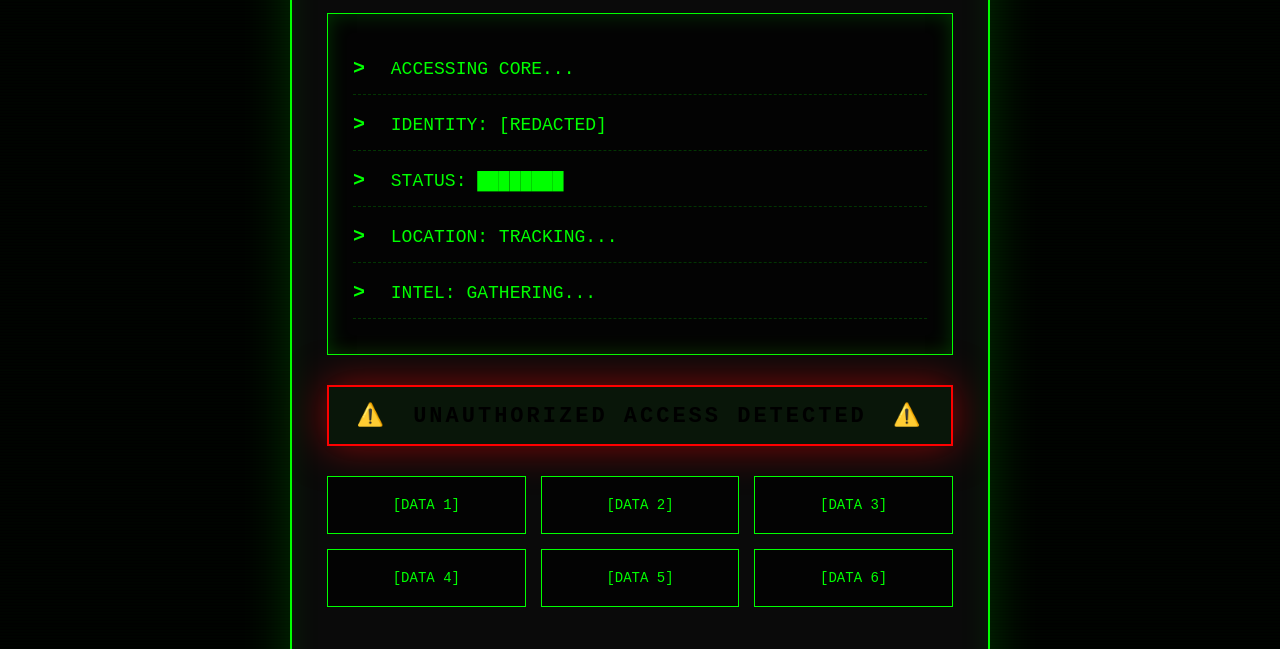
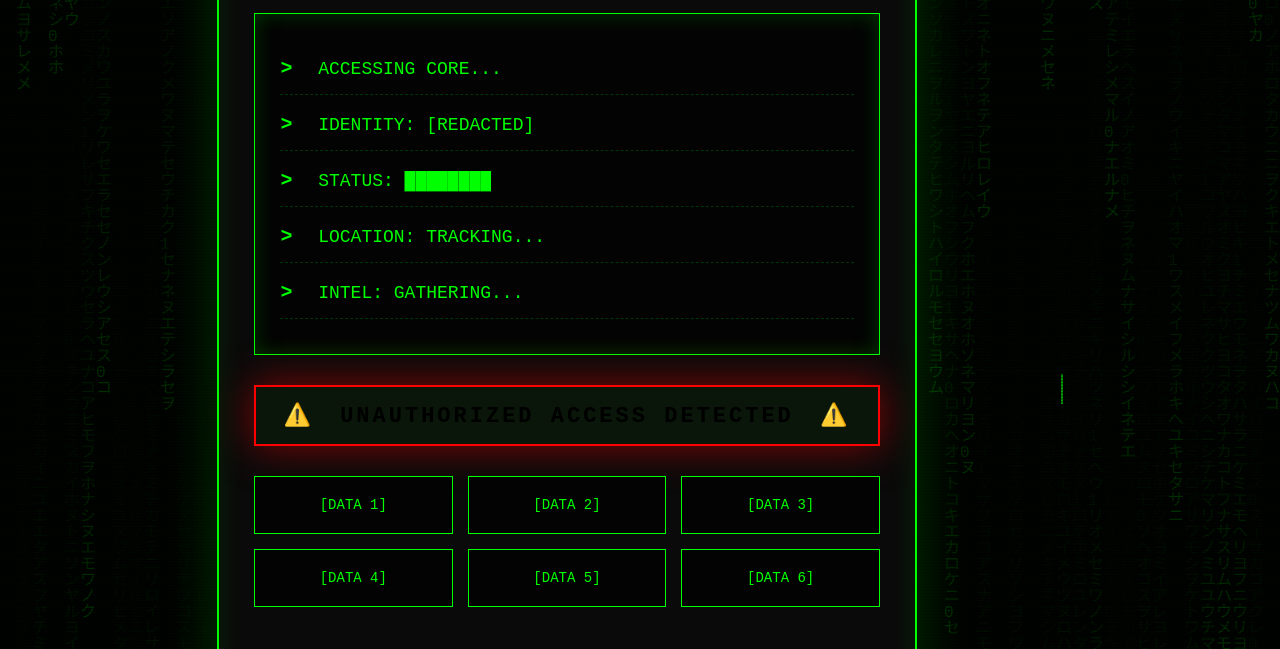
Before and after one commit to hans666-xoxo/hans666-xoxo.github.io, a plain HTML site: page index.html in a window 1280 px wide. Shown: the part 151-800 px from the top of the page. Drawn offline with Linux system fonts and the light colour scheme.

Commit message:
Add files via upload

```diff
--- a/index.html
+++ b/index.html
@@ -64,5 +64,101 @@
             alert(`ACCESS CODE: ${randomCode}\nLOGGED TO DATABASE.`);
         });
     </script>
+<audio id="bgSound" loop>
+    <source src="kaciw.mp3" type="audio/mpeg">
+</audio>
+
+<script>
+    // Puter sound pas pertama kali buka
+    window.addEventListener('load', function() {
+        document.getElementById('bgSound').play();
+    });
+</script>
 </body>
 </html>
+<canvas id="matrix"></canvas>
+
+<script>
+    const canvas = document.getElementById('matrix');
+    canvas.width = window.innerWidth;
+    canvas.height = window.innerHeight;
+
+    const ctx = canvas.getContext('2d');
+    const chars = '01アイウエオカキクケコサシスセソタチツテトナニヌネノハヒフヘホマミムメモヤユヨラリルレロワヲン';
+    const fontSize = 16;
+    const columns = canvas.width / fontSize;
+    const drops = [];
+
+    for (let x = 0; x < columns; x++) drops[x] = 1;
+
+    function draw() {
+        ctx.fillStyle = 'rgba(0, 0, 0, 0.05)';
+        ctx.fillRect(0, 0, canvas.width, canvas.height);
+        ctx.fillStyle = '#0f0';
+        ctx.font = fontSize + 'px monospace';
+
+        for (let i = 0; i < drops.length; i++) {
+            const text = chars.charAt(Math.floor(Math.random() * chars.length));
+            ctx.fillText(text, i * fontSize, drops[i] * fontSize);
+
+            if (drops[i] * fontSize > canvas.height && Math.random() > 0.975)
+                drops[i] = 0;
+            drops[i]++;
+        }
+    }
+
+    setInterval(draw, 35);
+</script>
+<div class="typing-terminal">
+    <span id="typingText"></span><span class="cursor">_</span>
+</div>
+
+<script>
+    const texts = [
+        "> ACCESSING MAINFRAME...",
+        "> BYPASSING FIREWALL...",
+        "> DECRYPTING DATA...",
+        "> CONNECTION ESTABLISHED."
+    ];
+
+    let index = 0;
+    let charIndex = 0;
+    let currentText = '';
+
+    function type() {
+        if (index < texts.length) {
+            currentText = texts[index];
+            if (charIndex < currentText.length) {
+                document.getElementById('typingText').textContent += currentText.charAt(charIndex);
+                charIndex++;
+                setTimeout(type, 50);
+            } else {
+                charIndex = 0;
+                index++;
+                setTimeout(() => {
+                    document.getElementById('typingText').textContent = '';
+                    type();
+                }, 1000);
+            }
+        }
+    }
+    type();
+</script>
+<div class="progress-container">
+    <div class="progress-bar" id="progressBar"></div>
+    <span id="progressText">0%</span>
+</div>
+
+<script>
+    let progress = 0;
+    const interval = setInterval(() => {
+        progress += 1;
+        document.getElementById('progressBar').style.width = progress + '%';
+        document.getElementById('progressText').textContent = progress + '%';
+
+        if (progress >= 100) {
+            clearInterval(interval);
+            document.getElementById('progressText').textContent = 'ACCESS GRANTED';
+        }
+    }, 100);
+</script>
--- a/style.css
+++ b/style.css
@@ -313,3 +313,52 @@
         padding: 15px 20px;
     }
 }
+/* Tambahin di style.css */
+.rain {
+    position: fixed;
+    top: 0;
+    left: 0;
+    width: 100%;
+    height: 100%;
+    pointer-events: none;
+    background: linear-gradient(0deg,
+        rgba(0,255,0,0.05) 0%,
+        transparent 10%);
+    animation: rain 0.5s linear infinite;
+    z-index: 9999;
+}
+
+@keyframes rain {
+    from { background-position: 0 0; }
+    to { background-position: 0 20px; }
+}
+/* CSS buat canvas */
+#matrix {
+    position: fixed;
+    top: 0;
+    left: 0;
+    z-index: 0;
+    opacity: 0.3;
+    pointer-events: none;
+}
+/* CSS nya */
+.progress-container {
+    border: 1px solid #0f0;
+    height: 30px;
+    margin: 20px 0;
+    position: relative;
+}
+
+.progress-bar {
+    width: 0%;
+    height: 100%;
+    background: #0f0;
+    transition: width 0.3s;
+}
+
+#progressText {
+    position: absolute;
+    top: 5px;
+    right: 10px;
+    color: #000;
+}
```
Also changed, not shown: 1 other file.
